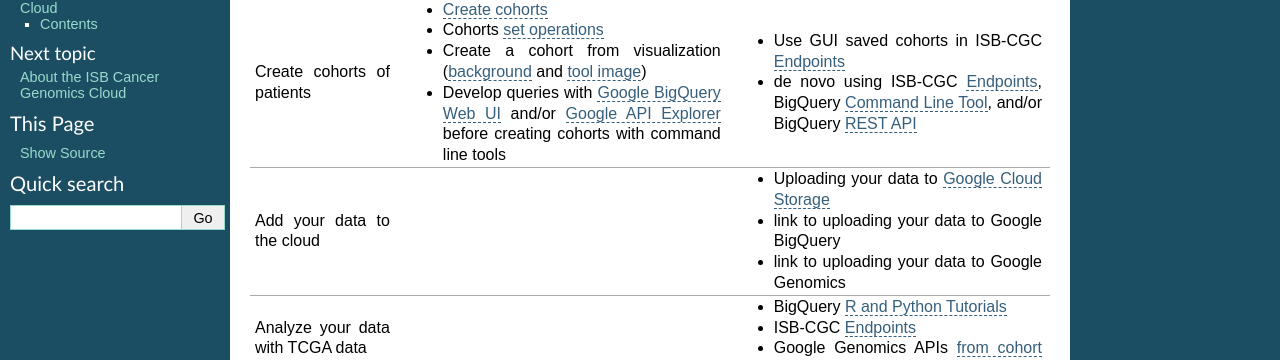
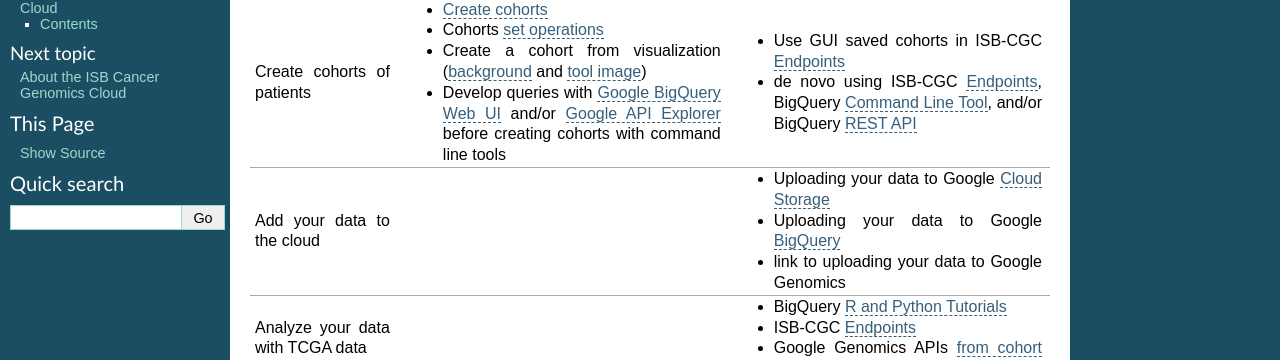
Before and after one commit to isb-cgc/readthedocs, a Sphinx documentation site: the page built from docs/source/index.rst, in a window 1280 px wide and 900 px high, scrolled down 1584 px. Shown: the part 90-450 px from the top of the window. Built offline with Sphinx 7.4.7, drawn with Linux system fonts in a browser that asks for light colours.

Commit message:
Update index.rst

```diff
--- a/docs/source/index.rst
+++ b/docs/source/index.rst
@@ -59,8 +59,8 @@ The table below describes the types of functions that can be performed in ISB-CG
 |                                   |- Create a cohort from visualization (`background </search.html?q=Creating+a+Cohort+from+a+Visualization&check_keywords=yes&area=default>`_ and `tool image </search.html?q=Selection+Icon>`_)                                                                                               |                                                                                                                                                                                                                                                                                                 |
 |                                   |- Develop queries with `Google BigQuery Web UI </progapi/bigqueryGUI/WalkthroughOfGoogleBigQuery.rst>`_ and/or `Google API Explorer <https://apis-explorer.appspot.com/apis-explorer/?base=https://api-dot-isb-cgc.appspot.com/_ah/api#p/>`_ before creating cohorts with command line tools |                                                                                                                                                                                                                                                                                                 |
 +-----------------------------------+---------------------------------------------------------------------------------------------------------------------------------------------------------------------------------------------------------------------------------------------------------------------------------------------+-------------------------------------------------------------------------------------------------------------------------------------------------------------------------------------------------------------------------------------------------------------------------------------------------+
-|Add your data to the cloud         |                                                                                                                                                                                                                                                                                             |- Uploading your data to `Google Cloud Storage <https://cloud.google.com/storage/docs/cloud-console#_using>`_                                                                                                                                                                                    |
-|                                   |                                                                                                                                                                                                                                                                                             |- link to uploading your data to Google BigQuery                                                                                                                                                                                                                                                 |
+|Add your data to the cloud         |                                                                                                                                                                                                                                                                                             |- Uploading your data to Google `Cloud Storage <https://cloud.google.com/storage/docs/cloud-console#_using>`_                                                                                                                                                                                    |
+|                                   |                                                                                                                                                                                                                                                                                             |- Uploading your data to Google `BigQuery <https://cloud.google.com/bigquery/loading-data-into-bigquery>`_                                                                                                                                                                                       |
 |                                   |                                                                                                                                                                                                                                                                                             |- link to uploading your data to Google Genomics                                                                                                                                                                                                                                                 |
 +-----------------------------------+---------------------------------------------------------------------------------------------------------------------------------------------------------------------------------------------------------------------------------------------------------------------------------------------+-------------------------------------------------------------------------------------------------------------------------------------------------------------------------------------------------------------------------------------------------------------------------------------------------+
 |Analyze your data with TCGA data   |                                                                                                                                                                                                                                                                                             |- BigQuery `R and Python Tutorials </progapi/Tutorials.html>`_                                                                                                                                                                                                                                   |
```
